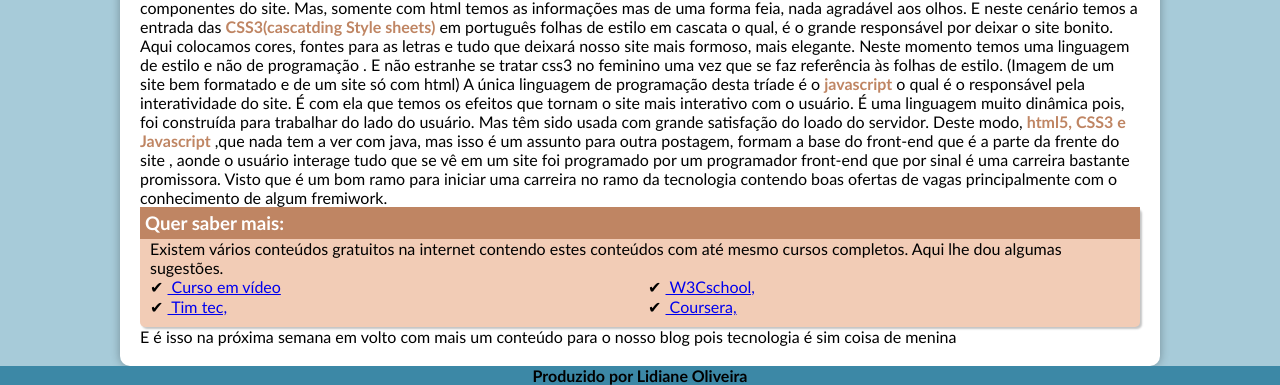
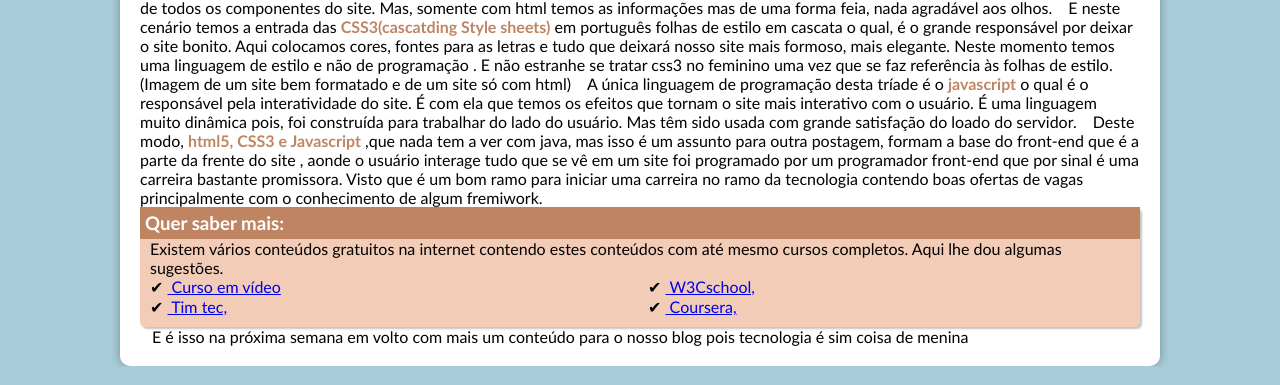
Before and after one commit to Lidiane37/curso-html5-e-css3-guanabara, a plain HTML site: page estudos/treinamento7/index.html in a window 1280 px wide. Shown: the part 725-1110 px from the top of the page. Drawn offline with Linux system fonts and the light colour scheme.

Commit message:
estudos/treinamento7/index.html

```diff
--- a/estudos/treinamento7/index.html
+++ b/estudos/treinamento7/index.html
@@ -19,19 +19,19 @@
 <main>
     <article>
        <h1> Html5, CSS3 e javascrip o que são?</h1>
-
-	Olá queridos leitores, hoje dia 23 de fevereiro de 2024 escrevo o primeiro post do blog tecnologia é coisa de menina.E antes de dar início ao assunto peço desculpas pelos erros ortográficos que talvez encontrem. Mas como este é meu primeiro post ainda estou me aprimorando e estes serão corrigidos. Dando início ao assunto principal falaremos sobre três tecnologias que em conjunto formam toda a base do front-end. E no final daremos algumas dicas de materiais de estudo e carreira dev.
+       <!--&emsp; coloca um espaçamento na primeira linha do parágrafo-->
+	&emsp;Olá queridos leitores, hoje dia 23 de fevereiro de 2024 escrevo o primeiro  post do blog tecnologia é coisa de menina.E antes de dar início ao assunto peço desculpas pelos erros ortográficos que talvez encontrem. Mas como este é meu primeiro post ainda estou me aprimorando e estes serão corrigidos. Dando início ao assunto principal falaremos sobre três tecnologias que em conjunto formam toda a base do front-end. E no final daremos algumas dicas de materiais de estudo e carreira dev.
 
 
 <picture>
     <source media="(max-width:670px )" srcset="imagens/html-css-js-logos-internet2-peq.png">
     <img src="imagens/html-css-js-logos-internet2.png" alt="logos html, css e javascrit"></picture>
-	Inicialmente falaremos sobre o<strong> HTML5(Perverter Markup Language)</strong> e ao contrário do que todos falam por aí HTMlL não pode ser considerado uma linguagem de programação e sim uma linguagem de marcação. É o esqueleto do site, com html definimos o posicionamento de todos os componentes do site. Mas, somente com html temos as informações mas de uma forma feia, nada agradável aos olhos.
-	E neste cenário temos a entrada das <strong>CSS3(cascatding Style sheets)</strong> em português folhas de estilo em cascata o qual, é  o grande responsável por deixar o site bonito. Aqui colocamos cores, fontes para as letras e tudo que deixará nosso site mais formoso, mais elegante. Neste momento temos uma linguagem de estilo e não de programação . E não estranhe se tratar css3 no feminino uma vez que se faz referência às folhas de estilo.
+	&emsp;Inicialmente falaremos sobre o<strong> HTML5(Perverter Markup Language)</strong> e ao contrário do que todos falam por aí HTMlL não pode ser considerado uma linguagem de programação e sim uma linguagem de marcação. É o esqueleto do site, com html definimos o posicionamento de todos os componentes do site. Mas, somente com html temos as informações mas de uma forma feia, nada agradável aos olhos.
+	&emsp;E neste cenário temos a entrada das <strong>CSS3(cascatding Style sheets)</strong> em português folhas de estilo em cascata o qual, é  o grande responsável por deixar o site bonito. Aqui colocamos cores, fontes para as letras e tudo que deixará nosso site mais formoso, mais elegante. Neste momento temos uma linguagem de estilo e não de programação . E não estranhe se tratar css3 no feminino uma vez que se faz referência às folhas de estilo.
 	(Imagem de um site bem formatado e de um site só com html)
 
-  A única linguagem  de programação desta tríade é o <strong>javascript</strong> o qual é o responsável pela interatividade do site. É com ela que temos os efeitos que tornam o site mais interativo com o usuário. É uma linguagem muito dinâmica pois, foi construída para trabalhar do lado do usuário. Mas têm sido usada com grande satisfação do loado do servidor.
-	Deste modo, <strong>html5, CSS3 e Javascript</strong> ,que nada tem a ver com java, mas isso é um assunto para outra postagem, formam a base do front-end que é a parte da frente do site , aonde o usuário interage tudo que se vê em um site foi programado por um programador front-end que por sinal é uma carreira bastante promissora. Visto que é um bom ramo para iniciar uma carreira no ramo da tecnologia contendo boas ofertas de vagas  principalmente com o conhecimento de algum fremiwork.
+  &emsp;A única linguagem  de programação desta tríade é o <strong>javascript</strong> o qual é o responsável pela interatividade do site. É com ela que temos os efeitos que tornam o site mais interativo com o usuário. É uma linguagem muito dinâmica pois, foi construída para trabalhar do lado do usuário. Mas têm sido usada com grande satisfação do loado do servidor.
+	&emsp;Deste modo, <strong>html5, CSS3 e Javascript</strong> ,que nada tem a ver com java, mas isso é um assunto para outra postagem, formam a base do front-end que é a parte da frente do site , aonde o usuário interage tudo que se vê em um site foi programado por um programador front-end que por sinal é uma carreira bastante promissora. Visto que é um bom ramo para iniciar uma carreira no ramo da tecnologia contendo boas ofertas de vagas  principalmente com o conhecimento de algum fremiwork.
 
 <aside>
     <h3>Quer saber mais:</h3>
@@ -45,12 +45,8 @@
         </ul>
 </aside>
 
-E é isso na próxima semana em volto com mais um conteúdo para o nosso blog pois tecnologia é sim coisa de menina
+&emsp;E é isso na próxima semana em volto com mais um conteúdo para o nosso blog pois tecnologia é sim coisa de menina
     </article>
-</main>
-
-<footer>
-    Produzido por Lidiane Oliveira
 </footer>
 
 </body>
```
